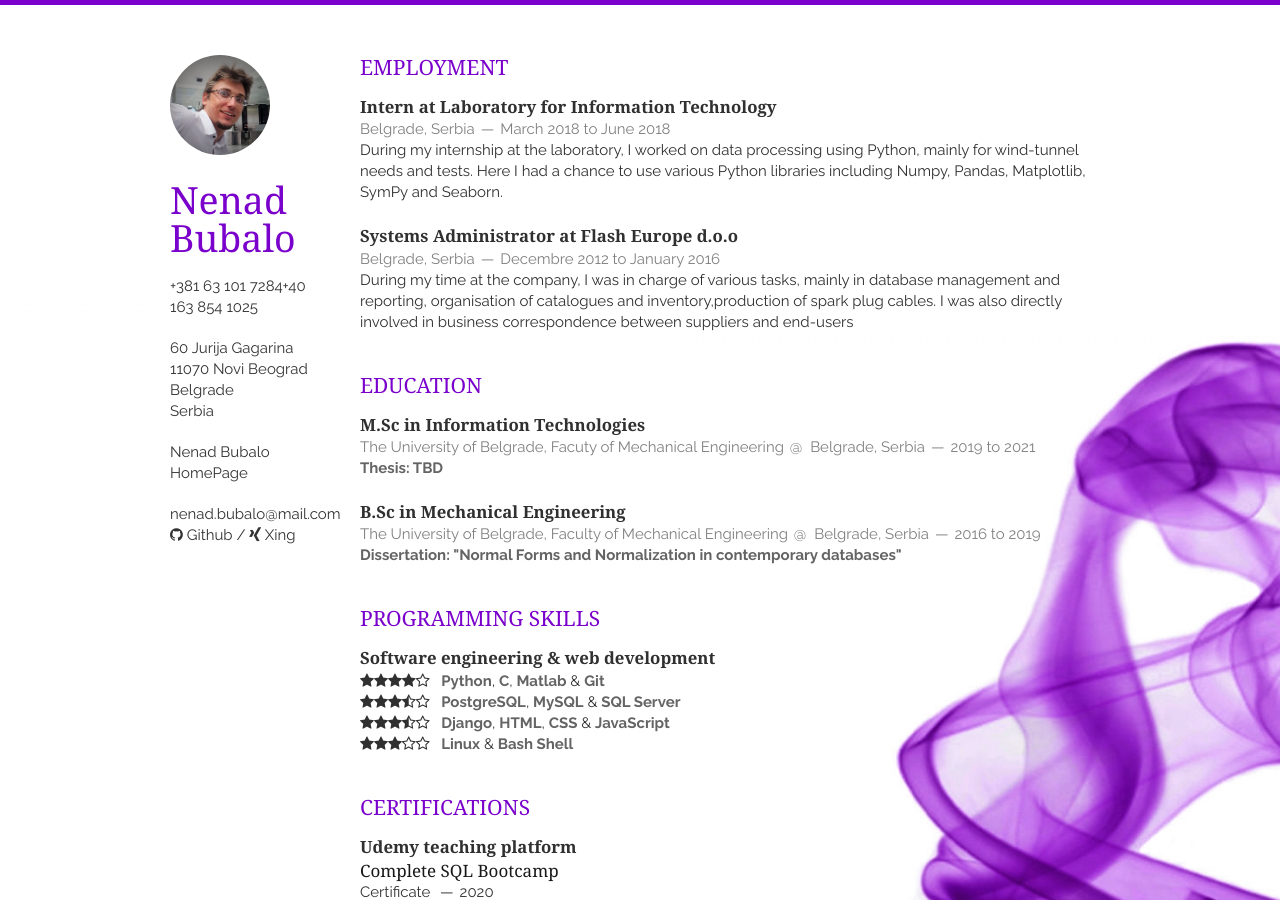
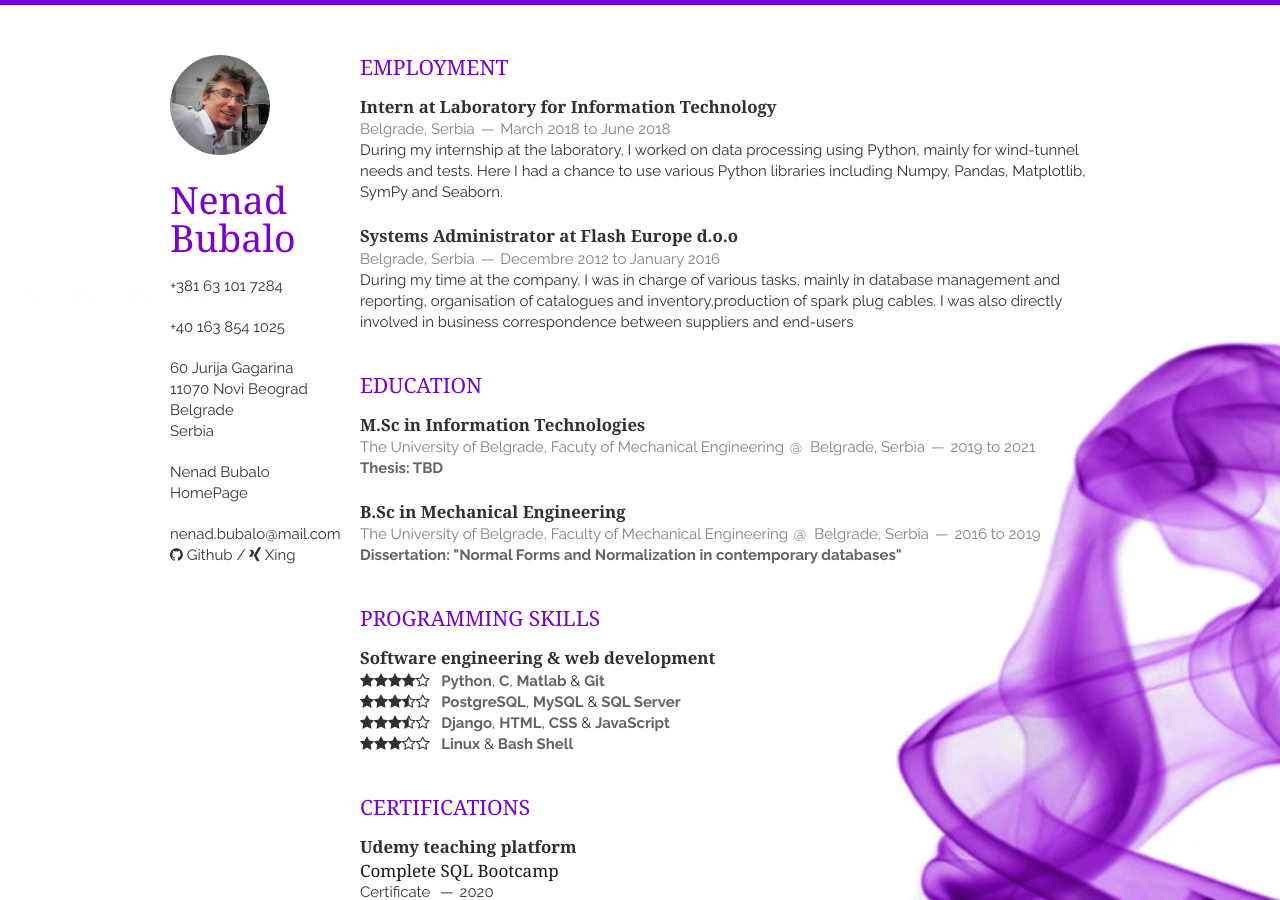
Before and after one commit to MouseOnTheKeys/cv, a Jekyll site: the page built from index.html, in a window 1280 px wide and 900 px high. Built offline with Jekyll 4.4.1, drawn with Linux system fonts in a browser that asks for light colours; nearby versions of some CDN libraries; the list of posts is cut into pages by our own code; some of the changed lines change nothing that is shown.

Commit message:
tel change
sa

```diff
--- a/_config.yml
+++ b/_config.yml
@@ -23,12 +23,10 @@ website_full: https://mouseonthekeys.github.io/mouse/
 github: MouseOnTheKeys
 #twitter: twitter
 xing: Nenad_Bubalo/cv
-tel:
-  - +381 63 101 7284
-  - +40 163 854 1025
-tel_full:
-  - tel:+381631017284
-  - tel:+401638541025
+tel: +381 63 101 7284
+tel1: +40 163 854 1025
+tel_full: tel:+381631017284
+tel_full1: tel:+401638541025
 google_maps: 'https://goo.gl/maps/XvLnVDCx1JhVsVM67'
 address:
   street: 60 Jurija Gagarina
--- a/_layouts/layout.html
+++ b/_layouts/layout.html
@@ -31,6 +31,9 @@
             <h1>{{ site.name }}</h1>
             <p>
                 <a href="{{ site.tel_full }}">{{ site.tel }}</a>
+            </p>
+            <p>
+                <a href="{{ site.tel_full1 }}">{{ site.tel1 }}</a>
             </p>
             <address>
                 <a href="{{ site.google_maps }}">
```
